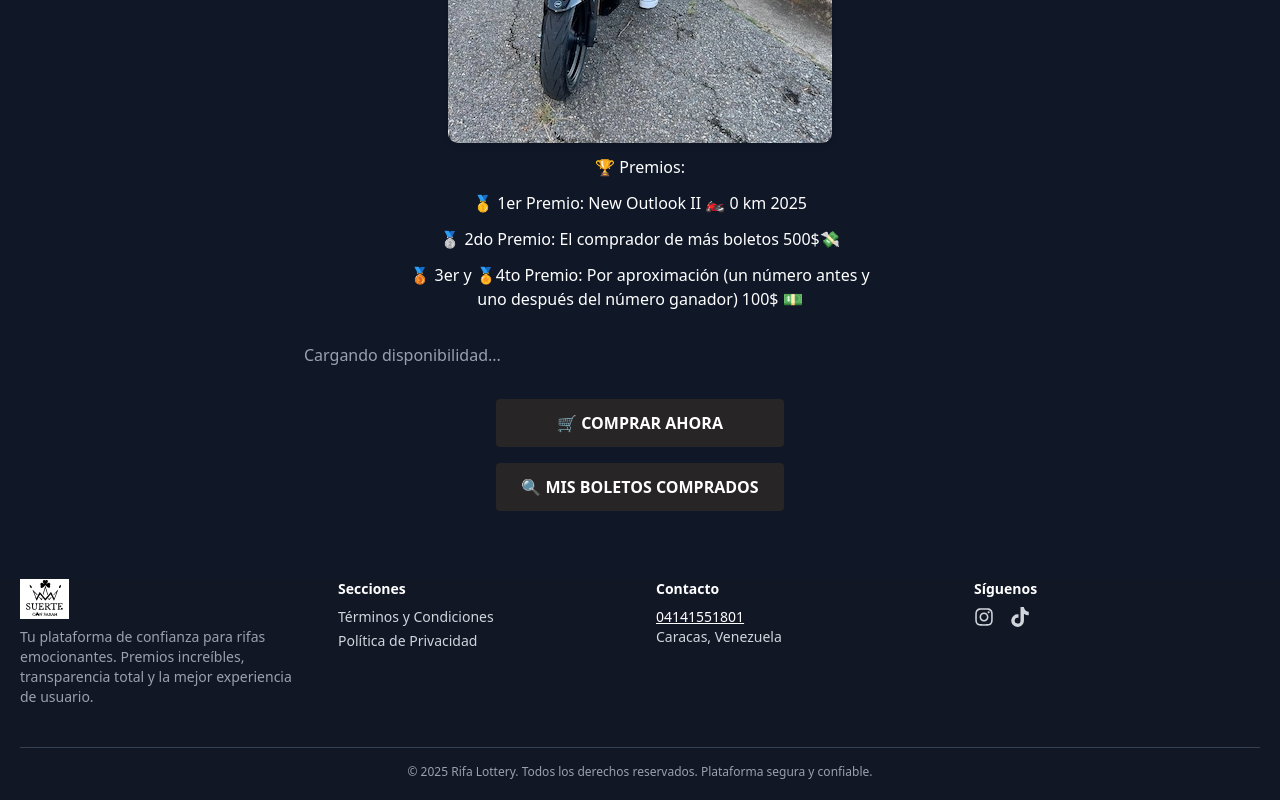
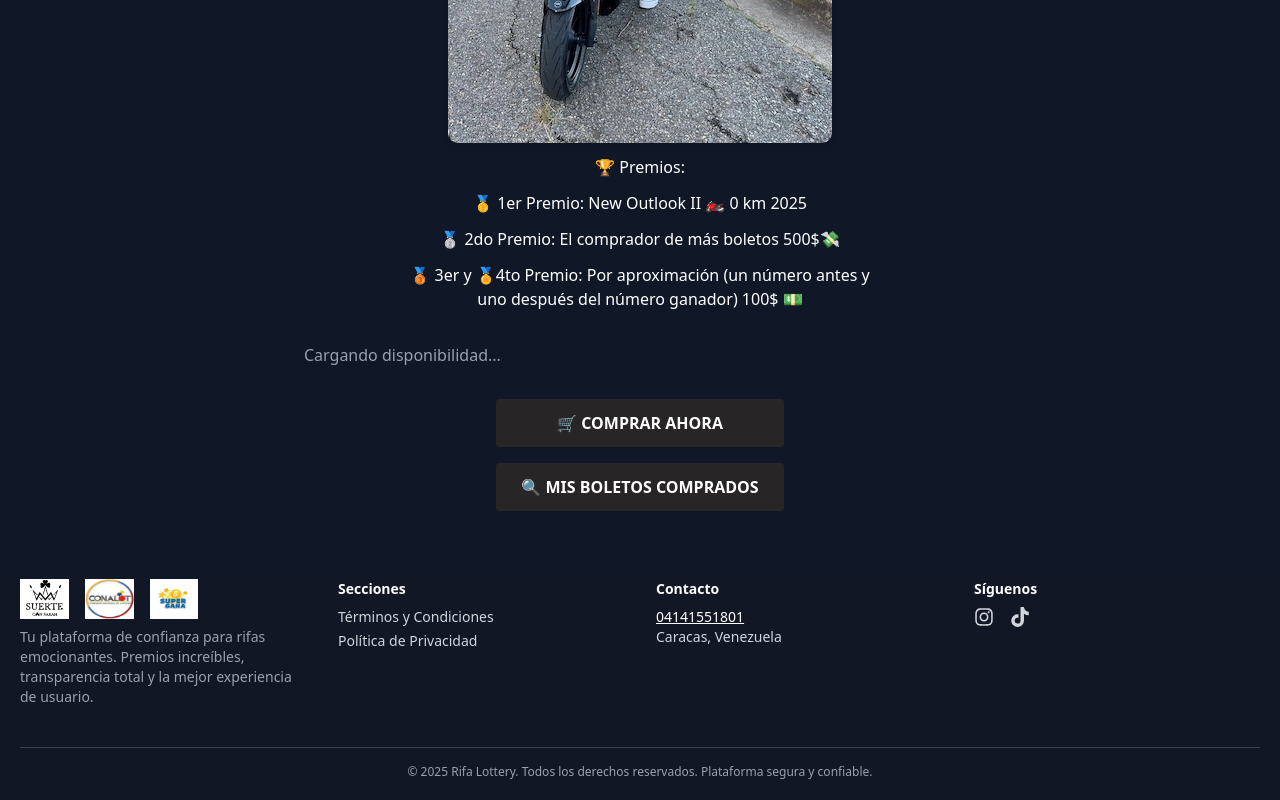
Before and after one commit to cerjey13/rifa, a React (Vite) app in the folder frontend/: page / in a window 1280 px wide. Shown: the part 603-1403 px from the top of the page. Built offline with nearby package versions, Linux system fonts and the light colour scheme; no server answers.

Commit message:
add some law required logos and change to a concrete date (#40)

```diff
--- a/frontend/src/components/Footer/Footer.tsx
+++ b/frontend/src/components/Footer/Footer.tsx
@@ -3,6 +3,8 @@ import { FaInstagram, FaTiktok } from 'react-icons/fa';
 import { TermsModal } from '@src/components/Terms/TermsModal';
 import { PrivacyModal } from '@src/components/Privacy/PrivacyModal';
 import logo from '@src/assets/logo.svg';
+import conalot from '@src/assets/conalot.jpg';
+import tachira from '@src/assets/tachira.jpg';
 
 export const Footer = () => {
   const [termsOpen, setTermsOpen] = useState(false);
@@ -13,7 +15,11 @@ export const Footer = () => {
       <footer className='bg-[#121726] text-white text-sm px-5 pb-5 mt-5'>
         <div className='max-w-screen-xl mx-auto grid grid-cols-1 sm:grid-cols-2 md:grid-cols-4 gap-8'>
           <div>
-            <img src={logo} alt='Logo' className='h-10 aspect-[1.22]' />
+            <div className='flex items-center space-x-4'>
+              <img src={logo} alt='Logo' className='h-10 aspect-[1.22]' />
+              <img src={conalot} alt='Conalot' className='h-10 aspect-[1.22]' />
+              <img src={tachira} alt='Tachira' className='h-10 aspect-[1.22]' />
+            </div>
             <p className='text-gray-400 mt-2'>
               Tu plataforma de confianza para rifas emocionantes. Premios
               increíbles, transparencia total y la mejor experiencia de usuario.
--- a/frontend/src/landing/components/CountdownSection.tsx
+++ b/frontend/src/landing/components/CountdownSection.tsx
@@ -17,9 +17,8 @@ const CountdownSection = ({
   return (
     <div className='p-4 space-y-4 max-w-lg mx-auto'>
       <div className='flex flex-wrap items-center gap-3 text-brandLightGray'>
-        <span className='flex items-center gap-1'>
-          🕑La rifa se llevará a cabo luego de tener el 80% de los boletos
-          vendidos.
+        <span className='flex items-center gap-1 font-semibold'>
+          🕑La rifa se llevará a cabo el 24 de diciembre 2025 (24/12/2025).
         </span>
       </div>
 
```
Also changed, not shown: frontend/src/assets/conalot.jpg (added), frontend/src/assets/tachira.jpg (added).
